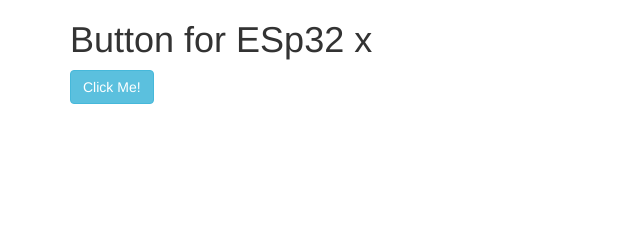
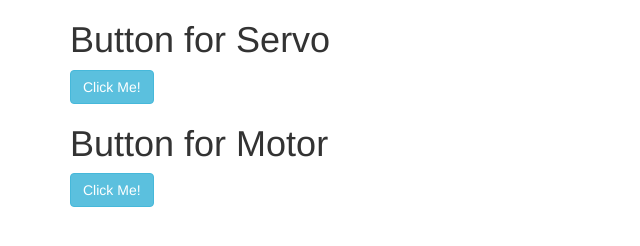
Before and after one commit to apauaie/iottest, a plain HTML site: page index.html in a window 1280 px wide. Shown: the whole page, without its empty margins (0-640 px from the left). Drawn offline with nearby package versions, Linux system fonts and the light colour scheme.

Commit message:
Fix button

```diff
--- a/index.html
+++ b/index.html
@@ -11,13 +11,16 @@
 <body>
 
 <div class="container">
-  <h1>Button for ESp32 x</h1>
-  <button type="submit" class="btn btn-info" onclick="getblynk()">Click Me!</button>
+  <h1>Button for Servo</h1>
+  <button type="submit" class="btn btn-info" onclick="getblynk1()">Click Me!</button>
+</div>
+<div class="container">
+  <h1>Button for Motor </h1>
+  <button type="submit" class="btn btn-info" onclick="getblynk2()">Click Me!</button>
 </div>
 
-
 <script>
-  function getblynk(){
+  function getblynk1(){
   $.get("https://blynk.cloud/external/api/update?token=rKOgUiuZz1yriWCRxr183nzBE7W77iXB&V1=0", (data, status) => {
     console.log(data);
   });
```
